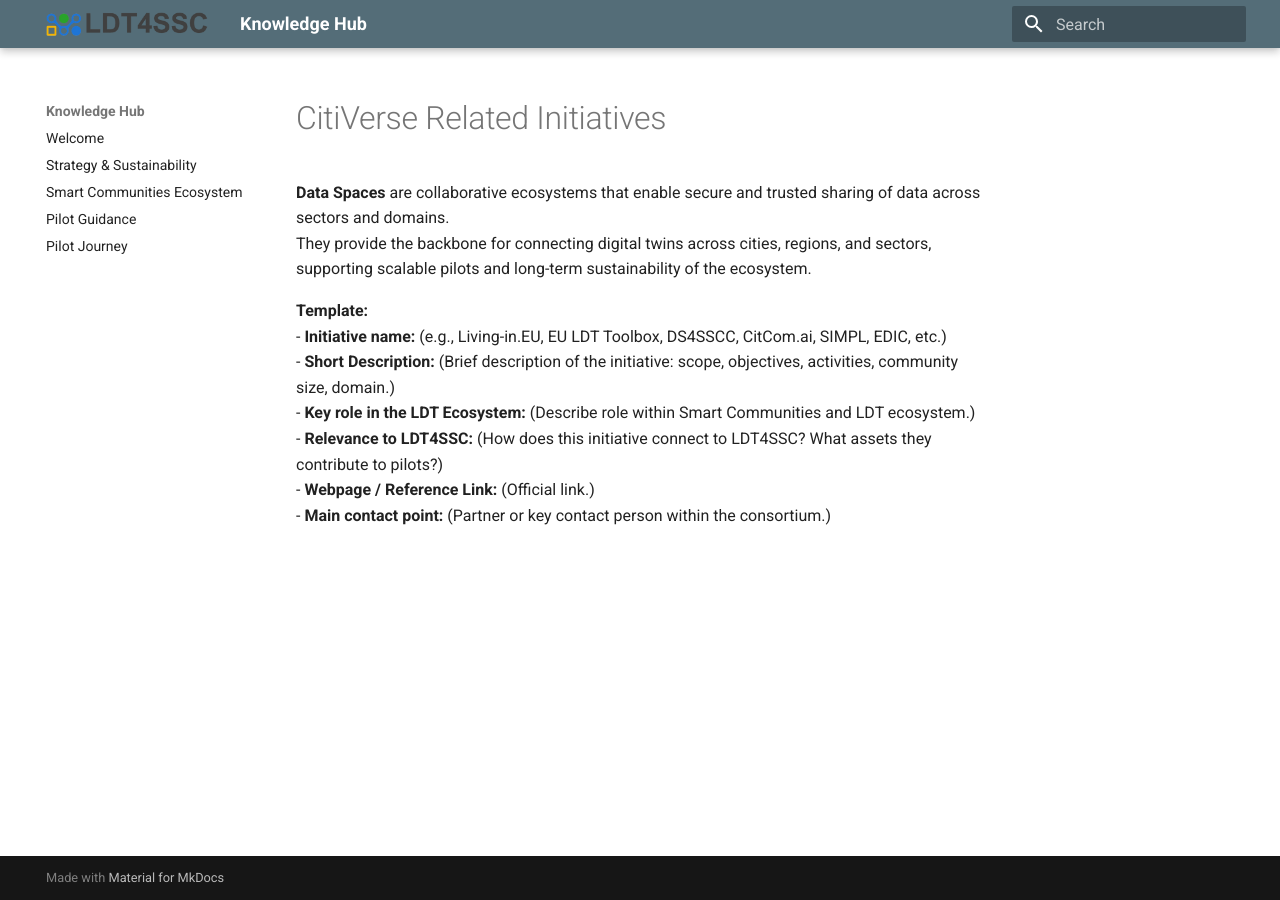
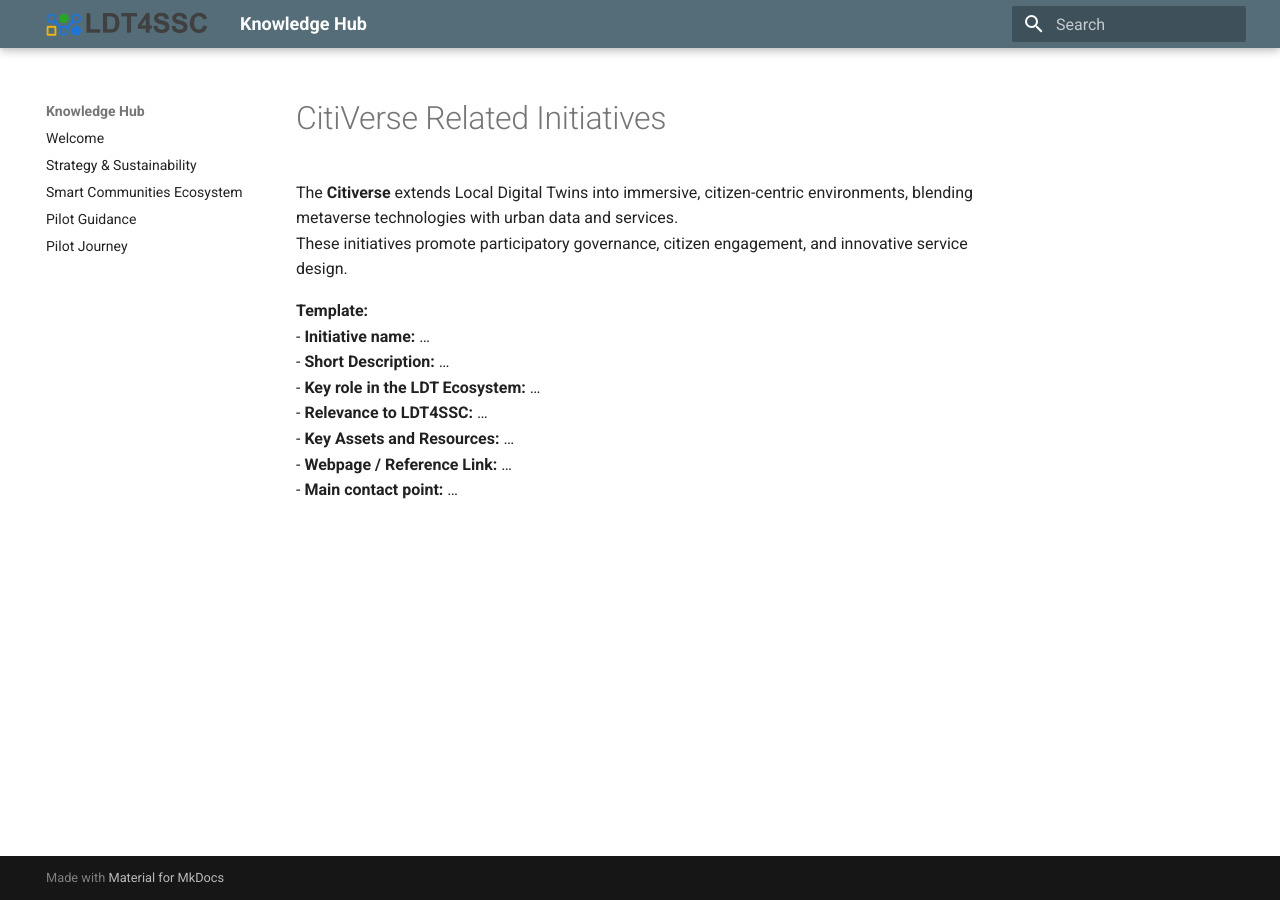
Before and after one commit to ldt4ssc/ldt4ssc.github.io, an MkDocs documentation site: the page built from docs/communities_content/CitiVerse_Related_Initiatives.md, in a window 1280 px wide. Built offline with MkDocs 1.6.1 and Material for MkDocs 9.7.7, drawn with Linux system fonts in a browser that asks for light colours.

Commit message:
added citcom

```diff
--- a/docs/communities_content/CitiVerse_Related_Initiatives.md
+++ b/docs/communities_content/CitiVerse_Related_Initiatives.md
@@ -1,10 +1,11 @@
-**Data Spaces** are collaborative ecosystems that enable secure and trusted sharing of data across sectors and domains.
-They provide the backbone for connecting digital twins across cities, regions, and sectors, supporting scalable pilots and long-term sustainability of the ecosystem.
+The **Citiverse** extends Local Digital Twins into immersive, citizen-centric environments, blending metaverse technologies with urban data and services.
+These initiatives promote participatory governance, citizen engagement, and innovative service design.
 
 **Template:**
-- **Initiative name:** (e.g., Living-in.EU, EU LDT Toolbox, DS4SSCC, CitCom.ai, SIMPL, EDIC, etc.)
-- **Short Description:** (Brief description of the initiative: scope, objectives, activities, community size, domain.)
-- **Key role in the LDT Ecosystem:** (Describe role within Smart Communities and LDT ecosystem.)
-- **Relevance to LDT4SSC:** (How does this initiative connect to LDT4SSC? What assets they contribute to pilots?)
-- **Webpage / Reference Link:** (Official link.)
-- **Main contact point:** (Partner or key contact person within the consortium.)
+- **Initiative name:** …
+- **Short Description:** …
+- **Key role in the LDT Ecosystem:** …
+- **Relevance to LDT4SSC:** …
+- **Key Assets and Resources:** …
+- **Webpage / Reference Link:** …
+- **Main contact point:** …
```
Also changed, not shown: docs/communities.md (+1 -2 lines), docs/communities_content/AI_For_Smart_Cities_Related_Initiatives.md (+10 -0 lines), docs/communities_content/Cities_Network_Related_Initiatives.md (+9 -8 lines), docs/communities_content/Interoperability_and_MIMs_Related_Initiatives.md (+9 -8 lines), docs/communities_content/Local_Digital_Twins_Related_Initiatives.md (+9 -8 lines).
